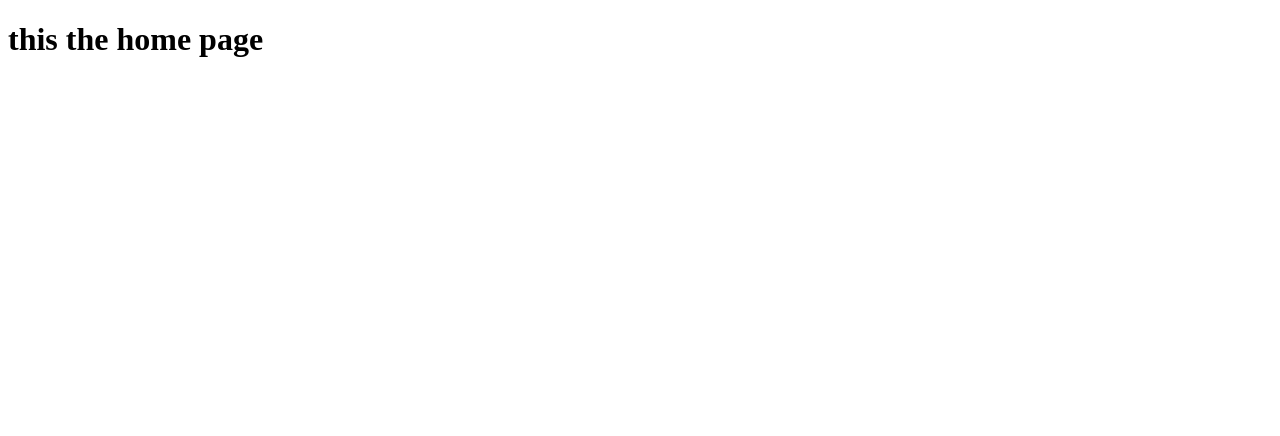
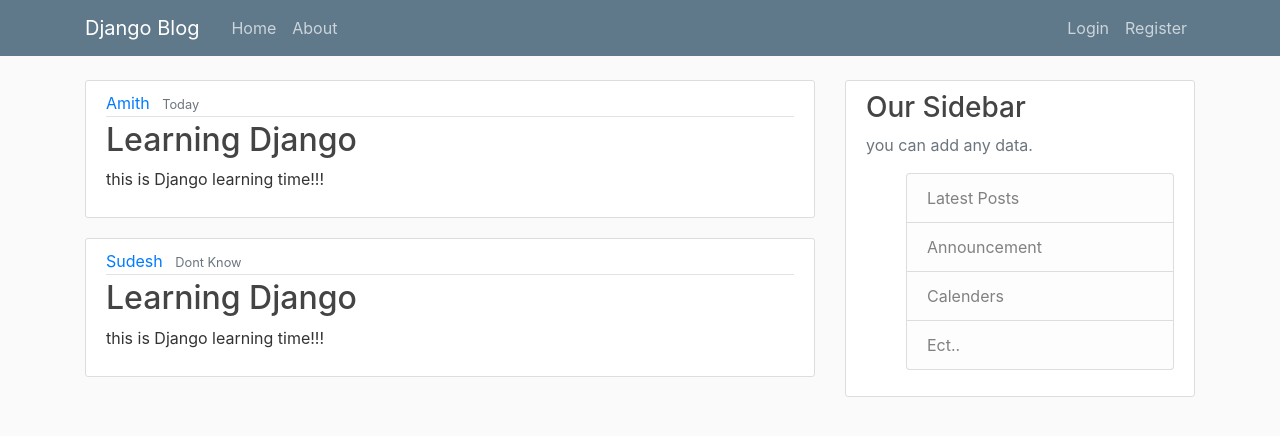
Before and after one commit to amithuu/django_project, a Django app: page / in a window 1280 px wide. Shown: the top 436 px of the page. Run offline with Django 4.2, Linux system fonts and the light colour scheme; some libraries are stand-ins or nearby versions.

Commit message:
feat: created an new page using bootstarp

```diff
--- /dev/null
+++ b/blog/static/blog/main.css
@@ -0,0 +1,84 @@
+body {
+    background: #fafafa;
+    color: #333;
+    margin-top: 5rem;
+}
+
+h1, h2, h3, h4, h5, h6 {
+    color: #444;
+}
+
+ul {
+    margin:0;
+}
+
+.bg-steel {
+    background-color: #5f788a;
+}
+
+.site-header .navbar-nav .nav-link {
+    color: #cbd5db;
+}
+
+.site-header .navbar-nav .nav-link:hover {
+    color:#fff;
+}
+
+.site-header .navbar-nav .nav-link.activer {
+    font-weight: 500;
+}
+
+.content-section {
+    background: #fff;
+    padding: 10px 20px;;
+    border: 1px solid #ddd;
+    border-radius: 3px;
+    margin-bottom: 20px;
+}
+
+.article-title {
+    color: #444444;
+  }
+
+  a.article-title:hover {
+    color: #428bca;
+    text-decoration: none;
+  }
+
+  .article-content {
+    white-space: pre-line;
+  }
+
+  .article-img {
+    height: 65px;
+    width: 65px;
+    margin-right: 16px;
+  }
+
+  .article-metadata {
+    padding-bottom: 1px;
+    margin-bottom: 4px;
+    border-bottom: 1px solid #e3e3e3
+  }
+
+  .article-metadata a:hover {
+    color: #333;
+    text-decoration: none;
+  }
+
+  .article-svg {
+    width: 25px;
+    height: 25px;
+    vertical-align: middle;
+  }
+
+  .account-img {
+    height: 125px;
+    width: 125px;
+    margin-right: 20px;
+    margin-bottom: 16px;
+  }
+
+  .account-heading {
+    font-size: 2.5rem;
+  }
--- /dev/null
+++ b/blog/templates/blog/base.html
@@ -0,0 +1,75 @@
+{% load static %}
+<!DOCTYPE html>
+<html>
+    <head>
+
+        <!-- Required meta tags -->
+        <meta charset="utf-8">
+        <meta name="viewport" content="width=device-width, initial-scale=1, shrink-to-fit=no">
+
+        <!-- Bootstrap CSS -->
+        <link rel="stylesheet" href="https://cdn.jsdelivr.net/npm/bootstrap@4.0.0/dist/css/bootstrap.min.css" integrity="sha384-Gn5384xqQ1aoWXA+058RXPxPg6fy4IWvTNh0E263XmFcJlSAwiGgFAW/dAiS6JXm" crossorigin="anonymous">
+
+        <link rel="stylesheet" type="text/css" href="{% static 'blog/main.css' %}">
+
+        {% if title %}
+            <title> learning {{title}}</title>
+        {% else %}
+            <title> started learning</title>
+        {% endif %}
+
+        <body>
+
+            <header class = "site-header">
+                <nav class = "navbar navbar-expand-md navbar-dark bg-steel fixed-top">
+                    <div class = "container">
+                        <a class = "navbar-brand mr-4", href="{% url 'blog-home' %}">Django Blog</a>
+                        <button class = "navbar-toggler" type="button" data-toggler="collapse" data-target="#navbarToggler" aria-controls="navbarToggler" aria-expand="false" aria-label="Toggle navigation">
+                        <span class = navbar-toggler-icon></span>
+                        </button>
+                        <div class = "collapse navbar-collapse" id = "navbarToggler">
+                            <div class = "navbar-nav mr-auto">
+                                <a class = "navbar-item nav-link" href="{% url 'blog-home'%}">Home</a>
+                                <a class = "navbar-item nav-link" href="{% url 'blog-about' %}">About</a>
+                            </div>
+                            <!-- Navbar right Side -->
+                            <div class = "navbar-nav">
+                                <a class = "nav-item nav-link" href="#">Login</a>
+                                <a class = "nav-item nav-link" href="#">Register</a>
+                            </div>
+                        </div>
+                    </div>
+                </nav>
+            </header>
+
+            <main role = "main" class = "container">
+                <div class = "row">
+                    <div class = "col-md-8">
+                        {% block content %}{% endblock content %}
+                    </div>
+                    <div class = "col-md-4">
+                        <div class = "content-section">
+                            <h3> Our Sidebar</h3>
+                            <p class = 'text-muted'> you can add any data.
+                            <ul class = "list group">
+                                <l1 class = 'list-group-item list-group-item-light'>Latest Posts</l1>
+                                <li class = "list-group-item list-group-item-light"> Announcement</li>
+                                <li class = "list-group-item list-group-item-light">Calenders</li>
+                                <li class = "list-group-item list-group-item-light">Ect..</li>
+                            </ul>
+                            </p>
+                        </div>
+                    </div>
+                </div>
+            </main>
+
+            <!-- Optional JavaScript -->
+            <!-- jQuery first, then Popper.js, then Bootstrap JS -->
+            <script src="https://code.jquery.com/jquery-3.2.1.slim.min.js" integrity="sha384-KJ3o2DKtIkvYIK3UENzmM7KCkRr/rE9/Qpg6aAZGJwFDMVNA/GpGFF93hXpG5KkN" crossorigin="anonymous"></script>
+            <script src="https://cdn.jsdelivr.net/npm/popper.js@1.12.9/dist/umd/popper.min.js" integrity="sha384-ApNbgh9B+Y1QKtv3Rn7W3mgPxhU9K/ScQsAP7hUibX39j7fakFPskvXusvfa0b4Q" crossorigin="anonymous"></script>
+            <script src="https://cdn.jsdelivr.net/npm/bootstrap@4.0.0/dist/js/bootstrap.min.js" integrity="sha384-JZR6Spejh4U02d8jOt6vLEHfe/JQGiRRSQQxSfFWpi1MquVdAyjUar5+76PVCmYl" crossorigin="anonymous"></script>
+
+        </body>
+
+    </head>
+</html>
--- a/blog/templates/blog/home.html
+++ b/blog/templates/blog/home.html
@@ -1,9 +1,26 @@
-<!DOCTYPE html>
-<html>
-    <head>
-        <title></title>
-        <body>
-            <h1>this the home page</h1>
-        </body>
-    </head>
-</html>
+{% extends 'blog/base.html' %}
+{% block content %}
+    {% for post in posts %}
+        <amith class = "media content-section">
+            <div class = "media-body">
+                <div class = "article-metadata">
+                    <a class ="mr-2" href="#">{{post.author}}</a>
+                    <small class ="text-muted">{{post.dateposted}}</small>
+                </div>
+                <h2><a class = "article-title" href="#">{{post.title}}</a></h2>
+                <p class = "article-content">{{post.content}}</p>
+            </div>
+        </amith>
+    {% endfor %}
+{% endblock content %}
+
+
+
+<!-- this is how previously we used to get the data, without any style -->
+<!--
+{% for post in store %}
+    <h1> {{post.author}}</h1>
+    <p> {{post.title}}</p>
+    <p>{{post.dateposted}}</p>
+    <p>{{post.content}}</p>
+{% endfor %}-->
--- a/blog/views.py
+++ b/blog/views.py
@@ -1,8 +1,7 @@
 from django.shortcuts import render
-from django.http import HttpResponse
-
 
 # this was the one way were we can use the apps to open[using HttpResponce]
+# from django.http import HttpResponse
 
 # def home(request):
 #     return HttpResponse("<h1> hi this is home page </h1>")
@@ -11,9 +10,35 @@ from django.http import HttpResponse
 #     return HttpResponse("<h1> hi this is about page </h1>")
 
 # an another way using render
+#[ we try to pass some dummpy data and check ]
+
+posts = [
+    {
+        'author': 'Amith',
+        'title': 'Learning Django',
+        'dateposted': 'Today',
+        'content': 'this is Django learning time!!!'
+    },
+    {
+        'author': 'Sudesh',
+        'title': 'Learning Django',
+        'dateposted': 'Dont Know',
+        'content': 'this is Django learning time!!!'
+    }
+]
+
+
 
 def home(request):
-    return render(request, 'blog/home.html')
+    context={
+        'posts':posts
+    }
+    return render(request, 'blog/home.html',context)
 
 def about(request):
-    return render(request,'blog/about.html')
+    context={
+        'posts':posts
+    }
+    return render(request,'blog/about.html',{'title':'learning django'})
+
+  # the "render function" accepts only 3 parameter, so if there is title, we cannot pass context as in about page I have passed only title not context.
```
Also changed, not shown: blog/templates/blog/about.html (+4 -9 lines).
